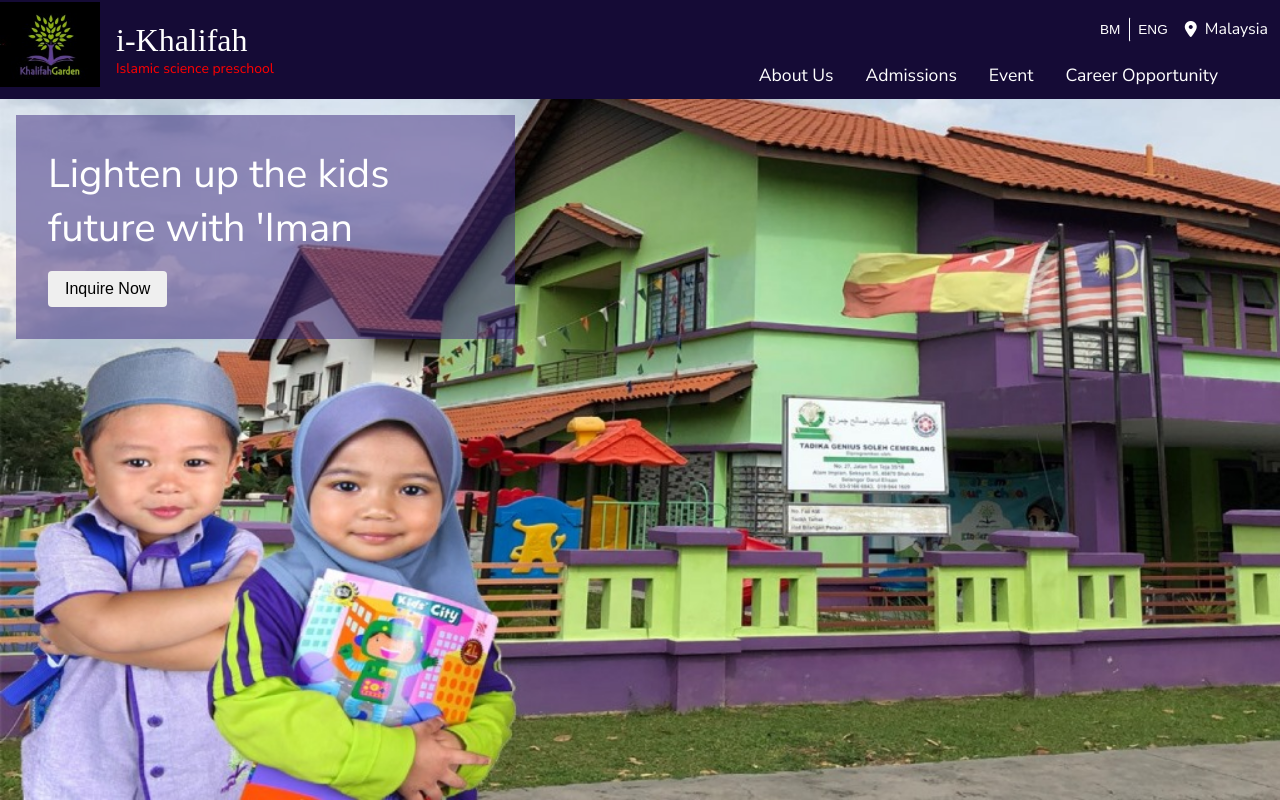
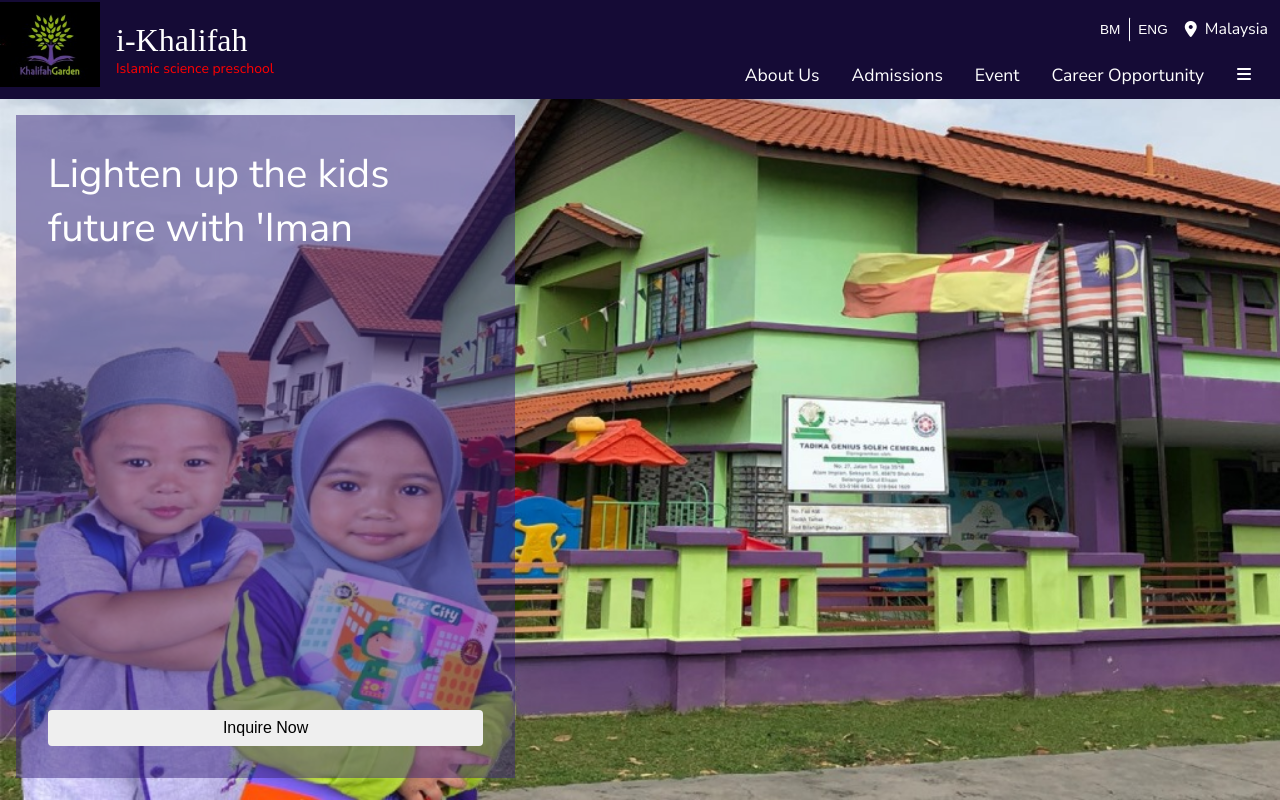
Before and after one commit to DanialAroff/IKhalifah, a PHP site: page / in a window 1280 px wide. Run offline with PHP 8.4, Linux system fonts and the light colour scheme; the visitor is signed in with stand-in values (Sample User, id 1); data that the repository does not hold is empty; some libraries are stand-ins or nearby versions; some web fonts are replaced.

Commit message:
Navigation update

```diff
--- a/project2/css/header.css
+++ b/project2/css/header.css
@@ -50,7 +50,7 @@
 nav ul {
     display: flex;
     justify-content: space-between;
-    align-items: center;
+    align-items: stretch;
     list-style: none;
     padding: 0;
     margin: 0;
@@ -134,6 +126,7 @@
     background: transparent;
     color: #FFF;
     width: fit-content;
+    height: 100%;
     margin: 0;
     padding: 0.5rem 1rem;
     cursor: pointer;
--- a/project2/css/home.css
+++ b/project2/css/home.css
@@ -1,19 +1,26 @@
 main {
     padding: 1rem;
-    /* height: calc(100% - 105px); */
+    height: calc(100% - 105px);
+}
+
+.banner {
+    height: 100%;
 }
 
 .cto-1 {
     padding: 2rem;
     background-color: #39257a7e;
     color: #FFF;
-    width: clamp(200px, 40%, 600px);
+    width: clamp(240px, 40%, 800px);
+    height: inherit;
+    display: flex;
+    flex-direction: column;
 }
 .cto-1 p {
     font-size: 2.5rem;
 }
 .cto-1 .btn-inquire {
-    margin-top: 1rem;
+    margin-top: auto;
     border: 1px solid transparent;
     padding: 0.5rem 1rem;
     border-radius: 4px;
--- a/project2/header.php
+++ b/project2/header.php
@@ -52,16 +52,38 @@
                 <!-- <button class="btn-search">
                     <i class="fa-solid fa-magnifying-glass"></i>
                 </button> -->
-                <button class="btn-menu">
+                <div id="menuContainer">
+                    <button class="btn-menu">
+                        <i class="fa-solid fa-bars"></i>
+                    </button>
+                    <div class="user-menu" id="userMenu">
+                        <ul>
+                            <li><a href="activities.php">Activities</a></li>
+                            <li><a href="contactus.php">Contact Us</a></li>
+                            <li><a href="faq.php">FAQ</a></li>
 
-                </button>
+                            <?php
+                                if (!isset($_SESSION['signedin_ikhalifah'])) {
+                            ?>
+                            <li><a href="signin.php">Sign in</a></li>
+                            <?php } else { ?>
+
+                            <li class="sign-out-item">
+                                <i class="fa-solid fa-right-from-bracket"></i>
+                                <a href="signout.php">Sign out</a>
+                            </li>
+
+                            <?php } ?>
+                        </ul>
+                    </div>
+                </div>
             </ul>
         </nav>
         <!-- <div class="searchbar-container"> -->
         <!-- <input list="events" name="events" placeholder="Search"> -->
         <!-- <datalist id="events"> -->
         <?php
-            include_once('config.php');
+        include_once('config.php');
         // $result = mysqli_query($conn, "SELECT * FROM events WHERE status=1 & approved=1");
         // while($row = mysqli_fetch_assoc($result)) {
         ?>
@@ -90,5 +112,15 @@
 
         initSub(navAdmissions, admissionsSub);
         initSub(document.querySelector('.nav-event'), document.querySelector('.nav-event-sub'));
+
+        const userMenu = document.getElementById('userMenu');
+        const menuContainer = document.getElementById('menuContainer');
+
+        menuContainer.addEventListener('mouseenter', e => {
+            userMenu.style.display = 'block';
+        });
+        menuContainer.addEventListener('mouseleave', e => {
+            userMenu.style.display = 'none';
+        });
     </script>
 </header>
--- a/project2/index.php
+++ b/project2/index.php
@@ -1,6 +1,6 @@
 <?php
-include_once('config.php');
-// include('issignedin.php');
+    include_once('config.php');
+    include('issignedin.php');
 ?>
 
 <!DOCTYPE html>
--- a/project2/signin.php
+++ b/project2/signin.php
@@ -4,8 +4,8 @@
 $password = mysqli_real_escape_string($conn, $_POST['password'] ?? "");
 
 if (isset($_SESSION['signedin_ikhalifah'])) {
-    // header('location: index.php');
-    // exit();
+    header('location: index.php');
+    exit();
 }
 if (isset($_POST['submit'])) {
     $query = "SELECT * FROM users WHERE email=?";
@@ -65,7 +65,6 @@
 <body>
     <?php //include('header.php'); ?>
     <main>
-        <!-- <div class="background"> -->
         <div class="form-container">
             <h1>Login</h1>
             <p class="error-msg">
@@ -119,7 +118,6 @@
                 <a href="password-reset.php">Forgot Password?</a>
             </div>
         </div>
-        <!-- </div> -->
     </main>
     <!-- <script src="https://unpkg.com/@popperjs/core@2"></script> -->
     <script>
```
Also changed, not shown: other parts of project2/css/header.css (+32 -9 lines).
